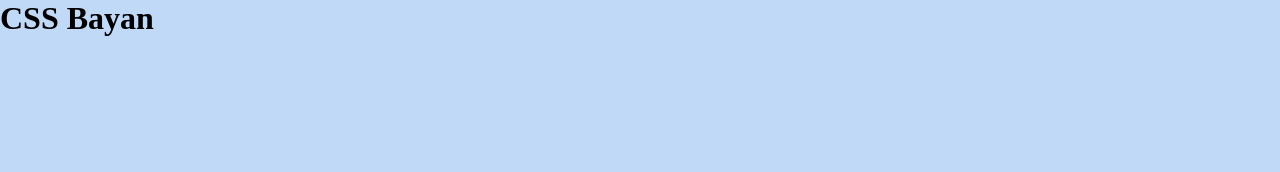
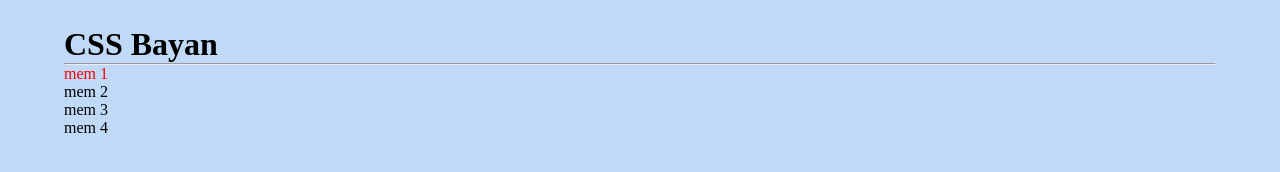
Before and after one commit to SidoryakaSergey/cssBayan, a plain HTML site: page cssBayan/index.html in a window 1280 px wide. Drawn offline with Linux system fonts and the light colour scheme.

Commit message:
feat: add basic html structurs (Fri, Mar 10, 2023  8:41:34 PM)

```diff
--- a/cssBayan/index.html
+++ b/cssBayan/index.html
@@ -10,6 +10,25 @@
   <body>
     <div class="wrapper">
       <h1>CSS Bayan</h1>
+      <hr />
+      <div class="bayan">
+        <div class="bayan-radio">
+          <input type="radio" name="bayan" id="radio1" checked />
+          <label for="radio1">mem 1</label>
+        </div>
+        <div class="bayan-radio">
+          <input type="radio" name="bayan" id="radio2" />
+          <label for="radio2">mem 2</label>
+        </div>
+        <div class="bayan-radio">
+          <input type="radio" name="bayan" id="radio3" />
+          <label for="radio3">mem 3</label>
+        </div>
+        <div class="bayan-radio">
+          <input type="radio" name="bayan" id="radio4" />
+          <label for="radio4">mem 4</label>
+        </div>
+      </div>
     </div>
   </body>
 </html>
--- a/cssBayan/style.css
+++ b/cssBayan/style.css
@@ -7,3 +7,21 @@
 body {
   background-color: rgb(191, 217, 247);
 }
+
+.wrapper {
+  width: 90%;
+  margin: 2% auto;
+}
+
+.bayan {
+  /* display: flex;
+  flex-direction: column; */
+}
+
+input {
+  display: none;
+}
+
+input:checked ~ label {
+  color: red;
+}
```
